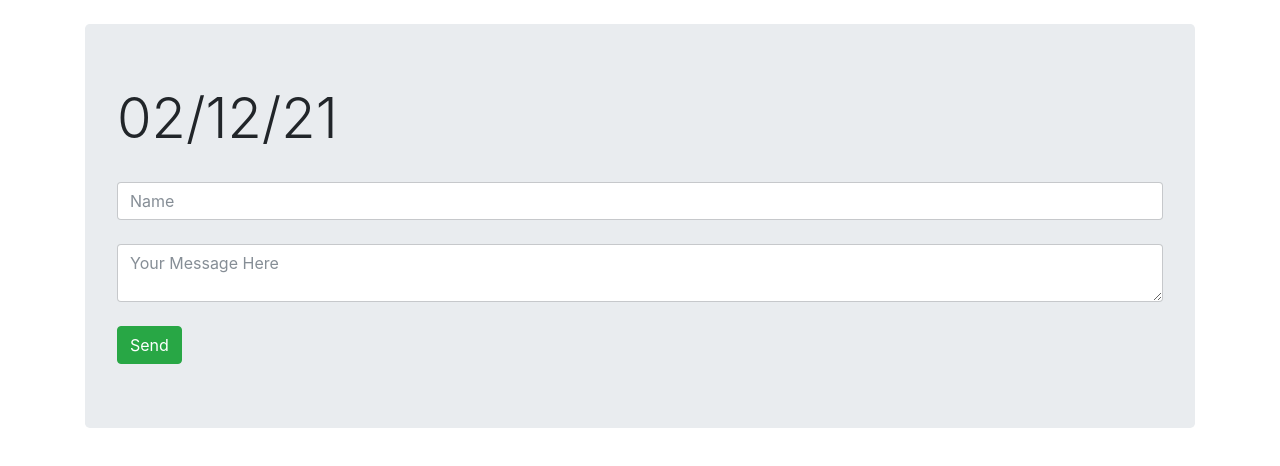
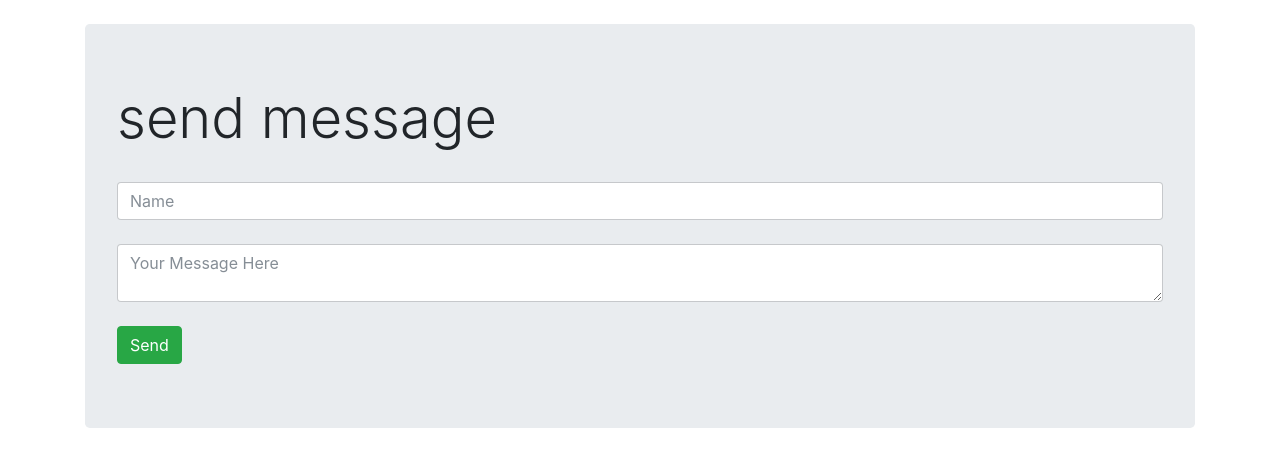
Before and after one commit to luanleiteti/ezops-test-luan, a website: page index.html in a window 1280 px wide. Drawn offline with nearby package versions, Linux system fonts and the light colour scheme; no server answers.

Commit message:
alterancao no index e no ci

```diff
--- a/index.html
+++ b/index.html
@@ -12,7 +12,7 @@
 <div class="container">
     <br>
     <div class="jumbotron">
-        <h1 class="display-4">02/12/21</h1>
+        <h1 class="display-4">send message</h1>
         <br>
         <input id = "name" class="form-control" placeholder="Name">
         <br>
```
Also changed, not shown: .github/workflows/ci.yml.
